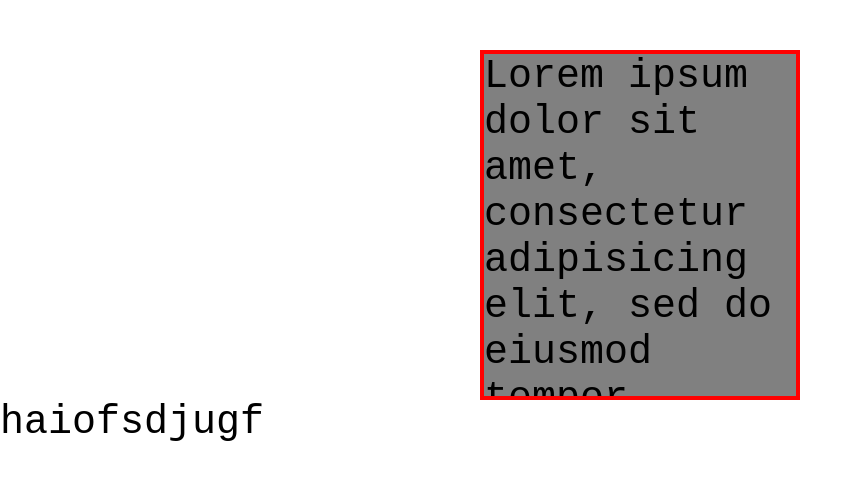
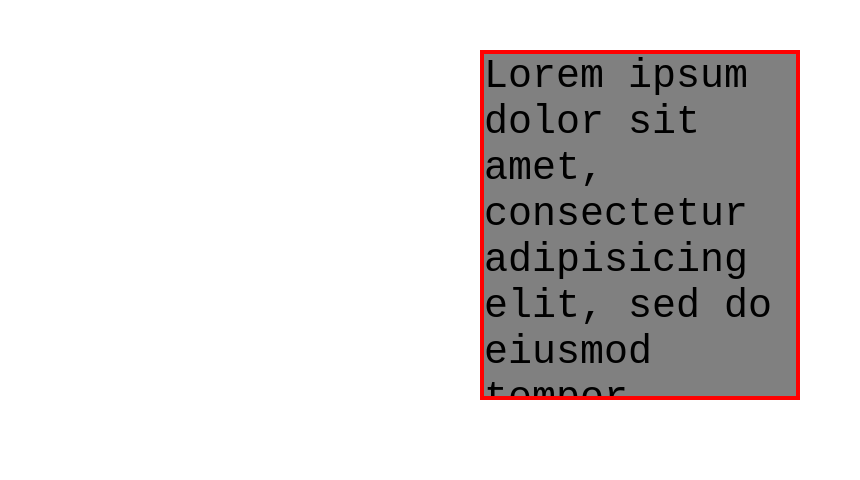
Before and after one commit to GogoGamesDev/gogo-web, a plain HTML site: page index.html in a window 1280 px wide. Shown: the whole page, without its empty margins (0-860 px from the left). Drawn offline with Linux system fonts and the light colour scheme; a web font is replaced by a local one.

Commit message:
Update index.html

```diff
--- a/index.html
+++ b/index.html
@@ -21,4 +21,3 @@
 </div>
 </body>
 </html>
-<p>haiofsdjugf</p>
```
